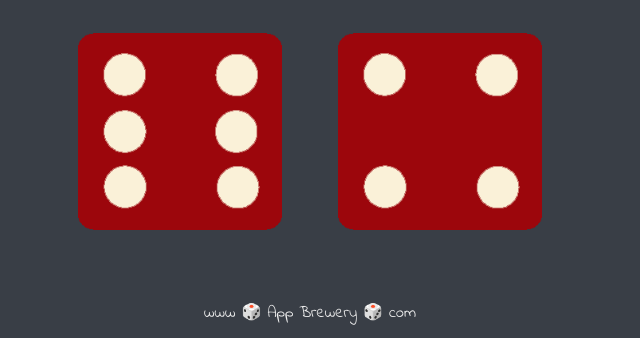
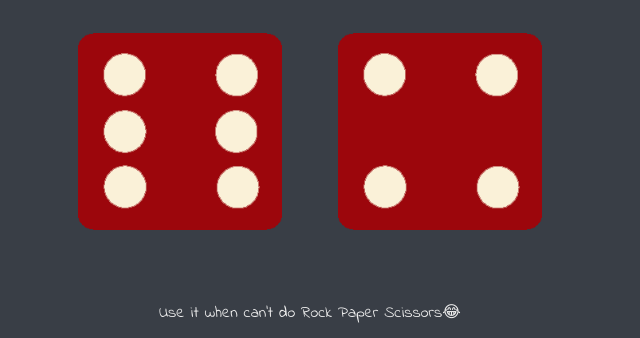
Before and after one commit to Arpita20D/Dice-Game, a plain HTML site: page index.html in a window 1280 px wide. Shown: the part 462-800 px from the top of the page, without its empty margins (330-970 px from the left). Drawn offline with Linux system fonts and the light colour scheme.

Commit message:
Update index.html

```diff
--- a/index.html
+++ b/index.html
@@ -24,7 +24,7 @@
       </div>
     </div>
 
-    <footer>www 🎲 App Brewery 🎲 com</footer>
+    <footer>Use it when can't do Rock Paper Scissors😂</footer>
     <script src="index.js" charset="utf-8"></script>
   </body>
 </html>
```
